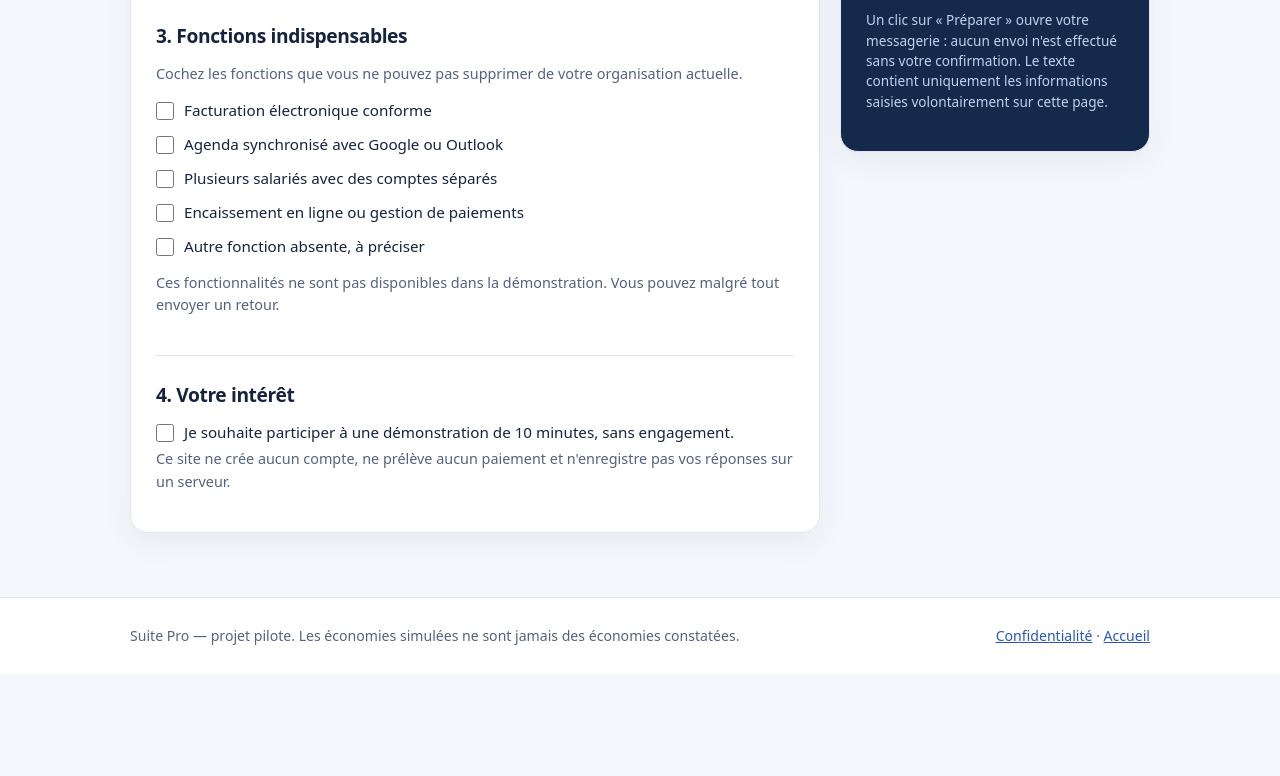
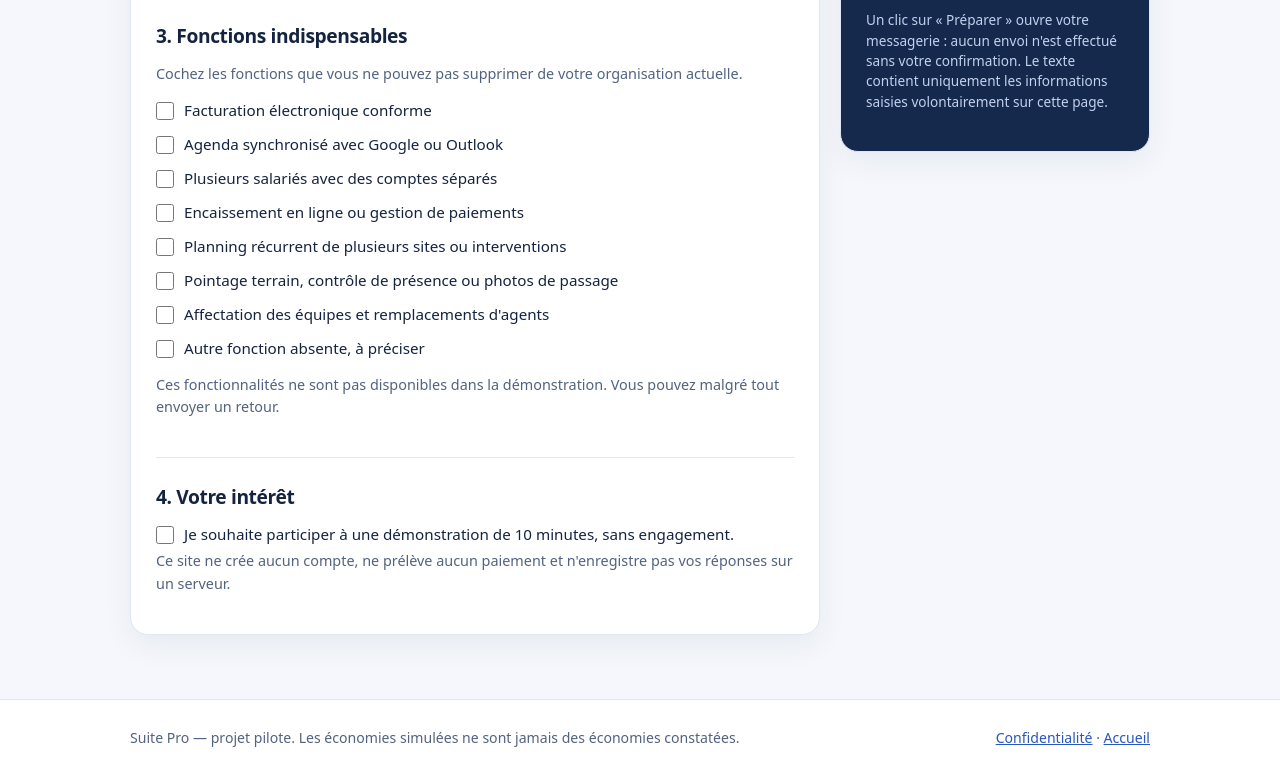
Before and after one commit to eddyfloquet69-blip/suite-pro-pilote, a plain HTML site: page pilote.html in a window 1280 px wide. Shown: the part 997-1773 px from the top of the page. Before the commit the page ends 1671 px from the top, so only its background shows below. Drawn offline with Linux system fonts and the light colour scheme.

Commit message:
Add cleaning-service requirements to pilot screening

```diff
--- a/pilote.html
+++ b/pilote.html
@@ -86,6 +86,9 @@
             <label><input type="checkbox" name="manque" value="Synchronisation Google / Outlook"><span>Agenda synchronisé avec Google ou Outlook</span></label>
             <label><input type="checkbox" name="manque" value="Multi-utilisateurs"><span>Plusieurs salariés avec des comptes séparés</span></label>
             <label><input type="checkbox" name="manque" value="Encaissement en ligne"><span>Encaissement en ligne ou gestion de paiements</span></label>
+            <label><input type="checkbox" name="manque" value="Planning récurrent multi-sites"><span>Planning récurrent de plusieurs sites ou interventions</span></label>
+            <label><input type="checkbox" name="manque" value="Pointage et preuve de passage"><span>Pointage terrain, contrôle de présence ou photos de passage</span></label>
+            <label><input type="checkbox" name="manque" value="Gestion équipes et remplacements"><span>Affectation des équipes et remplacements d'agents</span></label>
             <label><input type="checkbox" name="manque" value="Autre fonction à préciser"><span>Autre fonction absente, à préciser</span></label>
           </div>
           <p class="hint" style="margin-top:13px">Ces fonctionnalités ne sont pas disponibles dans la démonstration. Vous pouvez malgré tout envoyer un retour.</p>
@@ -164,6 +167,8 @@
       try{await navigator.clipboard.writeText(message);copyInfo.textContent="Message copié. Collez-le dans votre messagerie pour l'envoyer.";}
       catch{copyInfo.textContent="Copie non disponible dans ce navigateur. Utilisez le lien email ci-dessus.";}
     });
+    const source=new URLSearchParams(location.search).get("source");
+    if(source==="nettoyage")sector.value="Nettoyage et services";
     render();
   })();
   </script>
```
